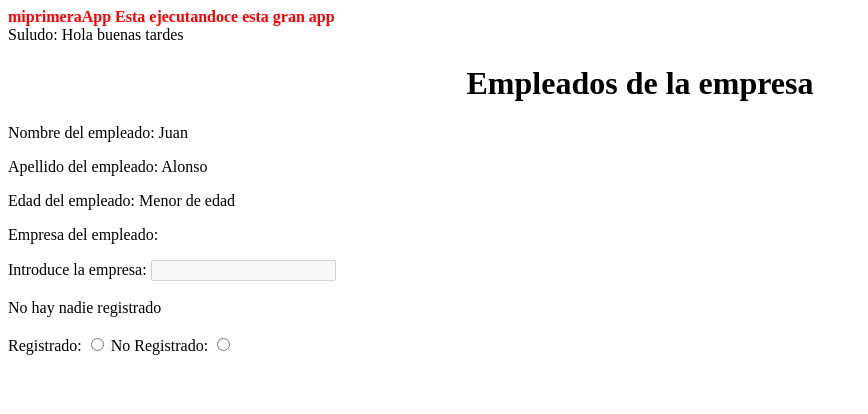
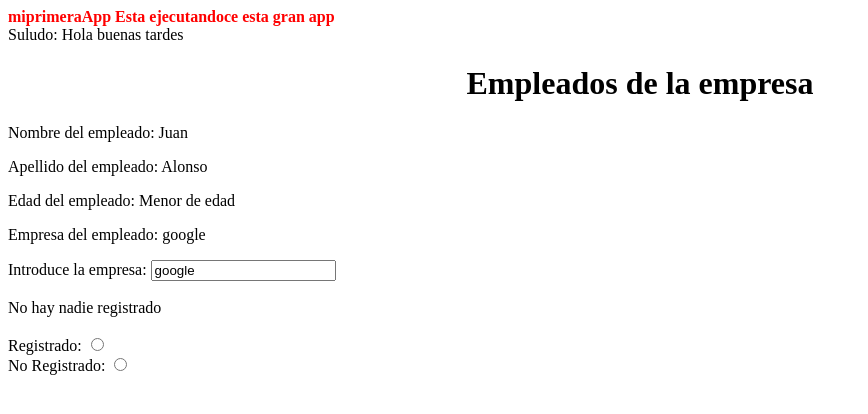
Before and after one commit to juanignacioalonso/angularPildoras, an Angular app in the folder miprimeraApp/: page / in a window 1280 px wide. Shown: the top 414 px of the page, without its empty margins (0-868 px from the left). Built offline with nearby package versions, Linux system fonts and the light colour scheme.

Commit message:
Two way binding

```diff
--- a/miprimeraApp/src/app/app.module.ts
+++ b/miprimeraApp/src/app/app.module.ts
@@ -4,13 +4,14 @@ import { BrowserModule } from '@angular/platform-browser';
 import { AppComponent } from './app.component';
 import { EmpleadosComponent } from './empleados/empleados.component';
 import { EmpleadoComponent } from './empleado/empleado.component';
+import { FormsModule } from '@angular/forms';
 //en declarations registramos las aplicaciones que hacemos(componentes)
 @NgModule({
   declarations: [
     AppComponent,EmpleadosComponent, EmpleadoComponent
   ],
   imports: [
-    BrowserModule
+    BrowserModule, FormsModule
   ],
   providers: [],
   bootstrap: [AppComponent]
--- a/miprimeraApp/src/app/empleado/empleado.component.html
+++ b/miprimeraApp/src/app/empleado/empleado.component.html
@@ -1,9 +1,13 @@
 <p>Nombre del empleado: {{nombre}}</p>
 <p>Apellido del empleado: {{apellido}}</p>
 <p>Edad del empleado: {{edad<18 ? "Menor de edad":"Mayor de edad"}}</p>
-<p>Empresa del empleado: {{empresa.value}}</p> <!-- toma el valor del elemento que hemos denominado como empresa en este caso esta a continuacion -->
+<p>Empresa del empleado: {{empresa}}</p> <!-- toma el valor del elemento que hemos denominado como empresa en este caso esta a continuacion -->
 
-Introduce la empresa: <input type="text" #empresa (keyup)="0" [disabled]="habilitacioncuadro"><!--Forma de indicar el Bilding-->
+<!--Introduce la empresa: <input type="text" #empresa (keyup)="0" [disabled]="habilitacioncuadro"><!--Forma de indicar el Bilding-->
+
+Introduce la empresa: <input type="text" [(ngModel)]="empresa"><!--Two way binding-->
+
+
 <br/>
 <br/>
 <!--input type="button" value="Confirme" (click)="llamaEmpresa(empresa.value)"--> <!-- evento (desencadenante de la acción) el boton desencadenara un evento -->
@@ -11,6 +15,7 @@ Introduce la empresa: <input type="text" #empresa (keyup)="0" [disabled]="habili
 <br/>
 <br/>
 Registrado: <input type="radio" value="si" name="nRegistro"  id="registro" [checked]="usoRegistrado "(click)="setUsuarioRegistrado($event)"><!--$event de esta maneta capturamos el evento para poder usarlo como un objeto en el metodo-->
+<br>
 No Registrado: <input type="radio" value="no" name="nRegistro" (click)="setUsuarioRegistrado($event)" >
 
 {{getRegistroUsuario()}}
--- a/miprimeraApp/src/app/empleado/empleado.component.ts
+++ b/miprimeraApp/src/app/empleado/empleado.component.ts
@@ -12,7 +12,9 @@ export class EmpleadoComponent implements OnInit {
   nombre="Juan";
   apellido="Alonso";
   edad=5;
-  //empresa="Emser";
+  empresa="google";
+
+
 
   /*getEdad(){
     return this.edad;
@@ -24,7 +26,7 @@ export class EmpleadoComponent implements OnInit {
 
   /*Propiedades Binding */
 
-  habilitacioncuadro=true;
+  habilitacioncuadro=false;
 
   usoRegistrado=false;
 
```
